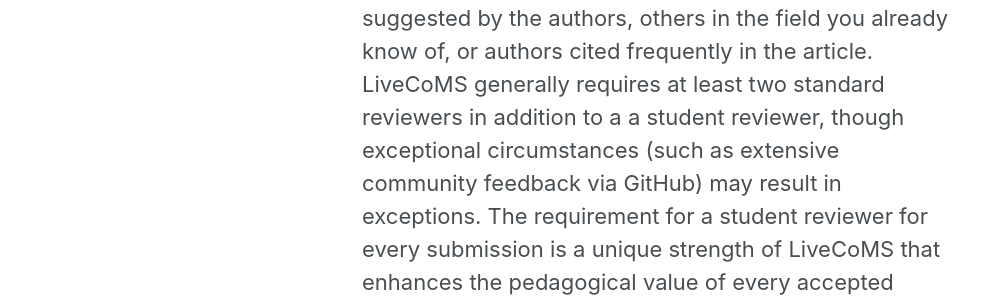
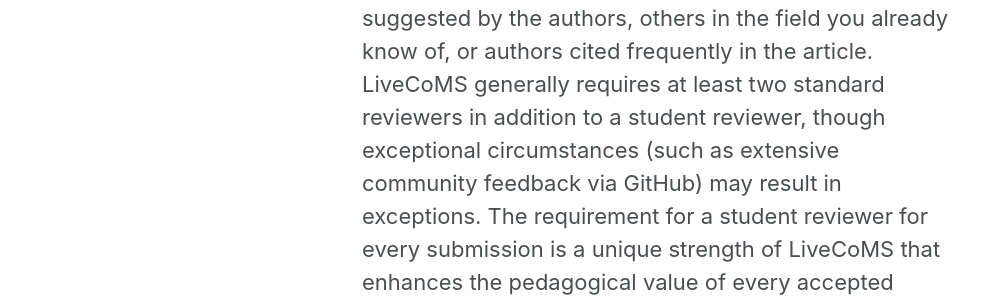
Before and after one commit to livecomsjournal/livecomsjournal.github.io, a Jekyll site: the page built from _editorial_policies/02_editor_instructions.md, in a window 1280 px wide and 900 px high, scrolled down 1588 px. Shown: the part 288-586 px from the top of the window, without its empty margins (0-990 px from the left). Built offline with Jekyll 4.4.1, drawn with Linux system fonts in a browser that asks for light colours; some of the changed text lies outside the part shown.

Commit message:
fix typo.

```diff
--- a/_editorial_policies/02_editor_instructions.md
+++ b/_editorial_policies/02_editor_instructions.md
@@ -30,7 +30,7 @@
 Before assigning manuscripts for review, editors have several main tasks:
 - Ensure they do not have a conflict of interest with respect to the work they are to analyze; if they do, [dealing with as dictated by editorial policy](https://livecomsjournal.github.io/policies/editorial_board/).
 - Check to ensure that the manuscript has appropropriate style, grammar, layout, and figure quality to be ready for editing, as in the [instructions for authors](https://livecomsjournal.github.io/authors/policies/). Remember, the journal will not be editing the manuscript, so if you will need to reject the manuscript (for additional revision) because of grammar issues or other stylistic reasons, you should do this *before* sending it for review to avoid wasting the time of the reviewers.
-- Identify suitable reviewers, who may include experts suggested by the authors, others in the field you already know of, or authors cited frequently in the article. LiveCoMS generally requires at least two standard reviewers in addition to a a student reviewer, though exceptional circumstances (such as extensive community feedback via GitHub) may result in exceptions.   The requirement for a student reviewer for every submission is a unique strength of LiveCoMS that enhances the pedagogical value of every accepted paper.
+- Identify suitable reviewers, who may include experts suggested by the authors, others in the field you already know of, or authors cited frequently in the article. LiveCoMS generally requires at least two standard reviewers in addition to a student reviewer, though exceptional circumstances (such as extensive community feedback via GitHub) may result in exceptions.   The requirement for a student reviewer for every submission is a unique strength of LiveCoMS that enhances the pedagogical value of every accepted paper.
 
 
 ## Review handling
```
